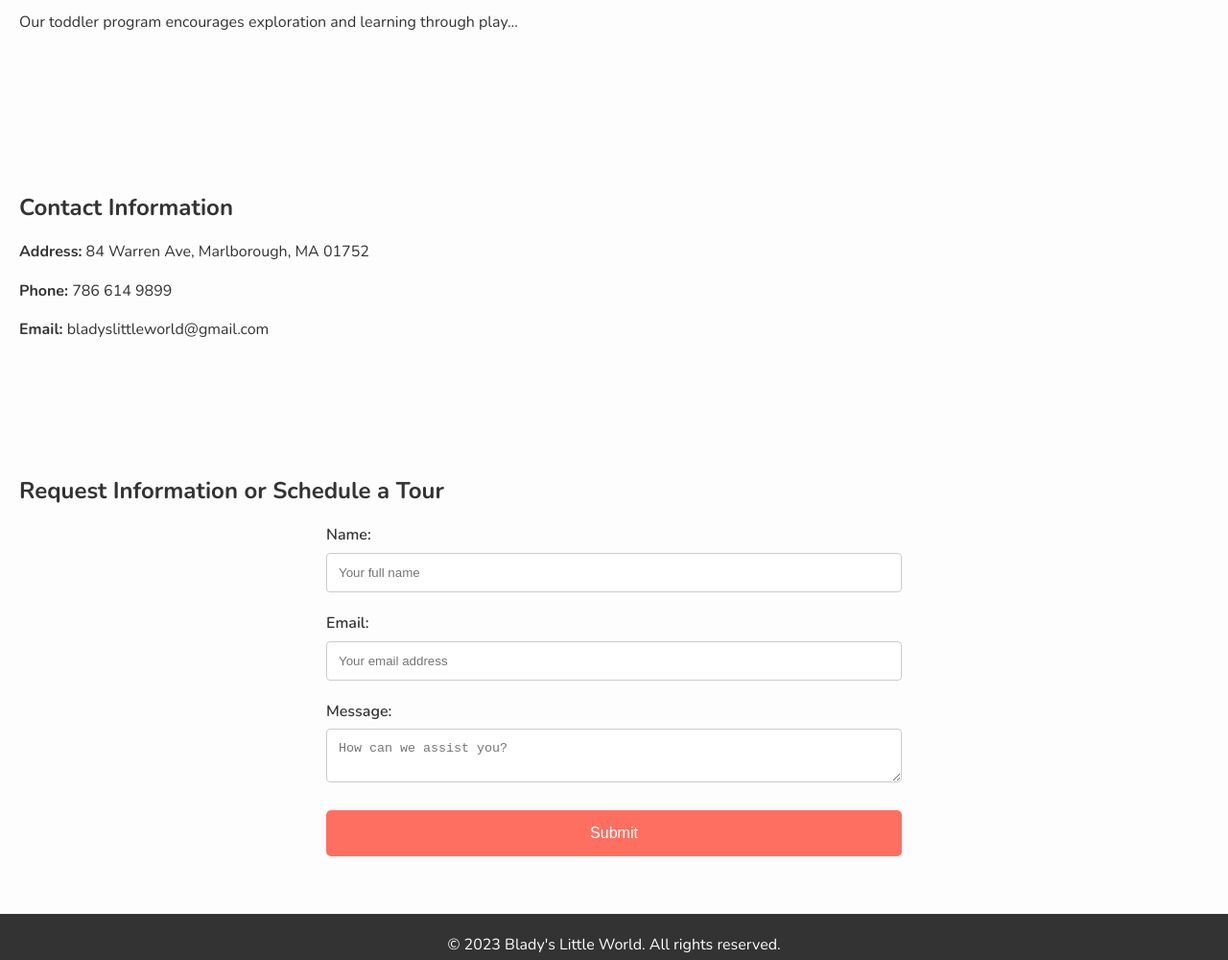
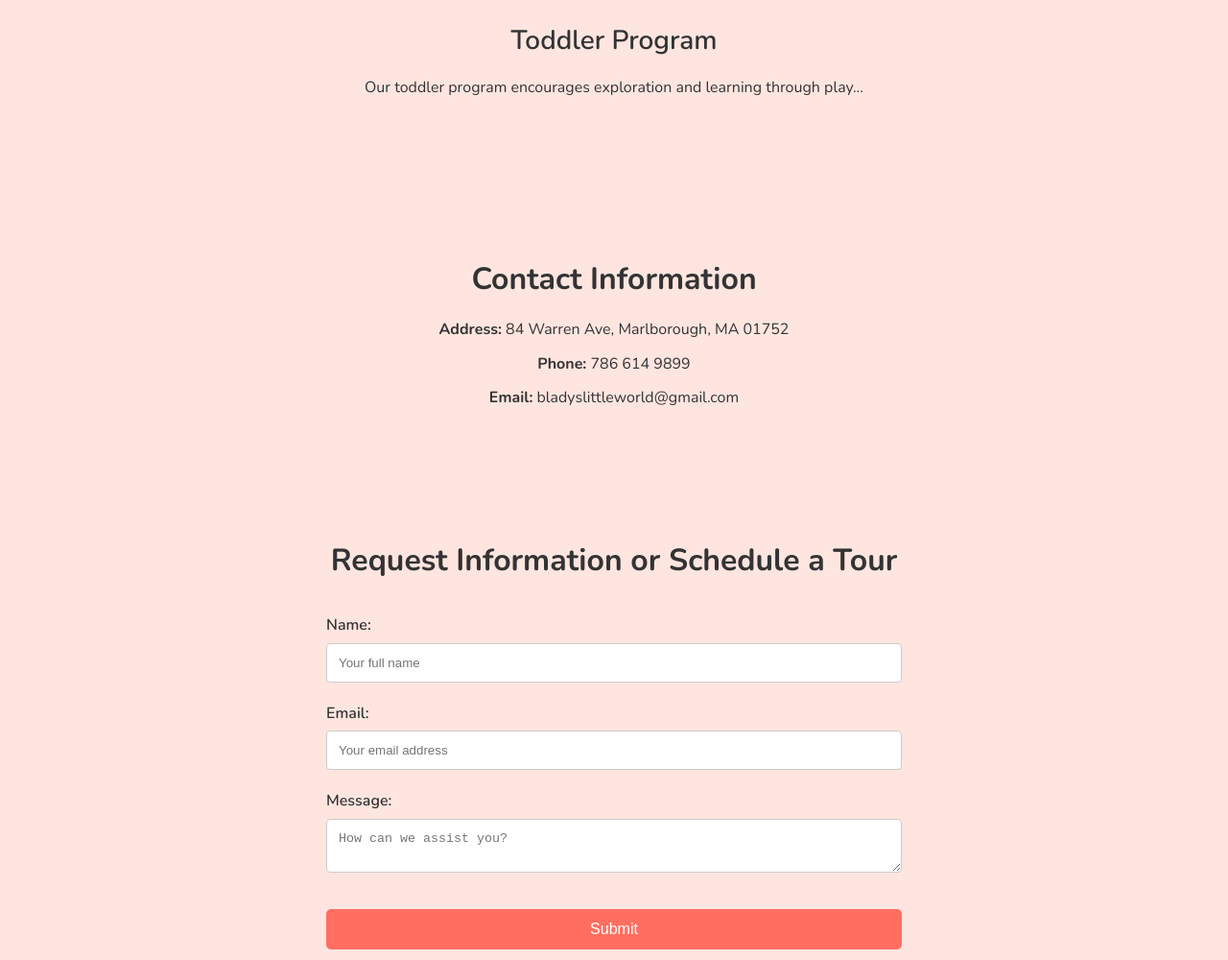
Before and after one commit to scr03573/Blady-s-Little-World, a plain HTML site: page index.html in a window 1280 px wide. Shown: the part 1040-2040 px from the top of the page at 96% size. Drawn offline with nearby package versions, Linux system fonts and the light colour scheme.

```diff
--- a/css/styles.css
+++ b/css/styles.css
@@ -5,11 +5,20 @@
     box-sizing: border-box;
 }
 
+/* Color Variables */
+:root {
+    --primary-color: #ff6f61; /* Navbar, buttons */
+    --secondary-color: #ffe5e0; /* Background of header and sections */
+    --text-color: #333;
+    --background-color: #fdfdfd;
+    --button-hover-color: #ff8a75;
+}
+
 /* General Styling */
 body {
     font-family: 'Nunito', sans-serif;
-    background-color: #fdfdfd;
-    color: #333;
+    background-color: var(--background-color);
+    color: var(--text-color);
     line-height: 1.6;
 }
 
@@ -17,7 +26,24 @@ h1, h2, h3 {
     margin-bottom: 15px;
 }
 
+h1 {
+    font-size: 2.5em;
+    font-weight: 700;
+}
+
+h2 {
+    font-size: 2em;
+    font-weight: 700;
+}
+
+h3 {
+    font-size: 1.75em;
+    font-weight: 600;
+}
+
 p {
+    font-size: 1em;
+    font-weight: 400;
     margin-bottom: 15px;
 }
 
@@ -36,7 +62,7 @@ img {
     display: flex;
     justify-content: space-between;
     align-items: center;
-    background-color: #ff6f61;
+    background-color: var(--primary-color);
     padding: 15px 20px;
     position: sticky;
     top: 0;
@@ -92,7 +118,7 @@ header {
     flex-wrap: wrap;
     align-items: center;
     padding: 60px 20px;
-    background-color: #ffe5e0;
+    background-color: var(--secondary-color);
 }
 
 .hero-content {
@@ -108,33 +134,84 @@ header img {
 /* Buttons */
 .buttons {
     margin-top: 20px;
+    text-align: center;
 }
 
 .cta {
     display: inline-block;
-    background-color: #ff6f61;
+    background-color: var(--primary-color);
     color: #fff;
     padding: 12px 25px;
     margin: 10px 5px 0 0;
     border-radius: 5px;
     transition: background-color 0.3s ease;
+    text-align: center;
 }
 
 .cta:hover {
-    background-color: #ff8a75;
+    background-color: var(--button-hover-color);
 }
 
 /* Sections */
 section {
     padding: 60px 20px;
-    scroll-margin-top: 80px; /* Adjust this value to match the height of your navbar */
+    scroll-margin-top: 80px;
+    background-color: var(--secondary-color);
+}
+
+section h2 {
+    text-align: center;
+}
+
+section p {
+    max-width: 800px;
+    margin: 0 auto 15px auto;
+    text-align: center;
 }
 
 .program {
     margin-bottom: 40px;
 }
 
+.program h3 {
+    text-align: center;
+}
+
+.program p {
+    max-width: 800px;
+    margin: 0 auto;
+    text-align: center;
+}
+
+/* Contact Section */
+#contact h2,
+#contact p {
+    text-align: center;
+}
+
+#contact p {
+    margin-bottom: 10px;
+}
+
+#contact p a {
+    color: var(--text-color);
+    text-decoration: none;
+}
+
+#contact p a:hover {
+    text-decoration: underline;
+}
+
 /* Form */
+#form-section {
+    background-color: var(--secondary-color);
+}
+
+#form-section h2 {
+    text-align: center;
+    margin-bottom: 30px;
+}
+
 form {
     max-width: 600px;
     margin: 0 auto;
@@ -158,18 +235,18 @@ form input, form textarea {
 }
 
 form input[type="submit"] {
-    background-color: #ff6f61;
+    background-color: var(--primary-color);
     color: #fff;
     border: none;
     cursor: pointer;
-    padding: 15px;
+    padding: 12px 25px;
     font-size: 16px;
     border-radius: 5px;
     transition: background-color 0.3s ease;
 }
 
 form input[type="submit"]:hover {
-    background-color: #ff8a75;
+    background-color: var(--button-hover-color);
 }
 
 /* Footer */
@@ -186,7 +263,7 @@ footer {
         position: absolute;
         top: 70px;
         right: 0;
-        background-color: #ff6f61;
+        background-color: var(--primary-color);
         flex-direction: column;
         width: 100%;
         display: none;
--- a/index.html
+++ b/index.html
@@ -92,7 +92,9 @@
                 <label for="message" id="message-label">Message:</label>
                 <textarea name="message" id="message" required placeholder="How can we assist you?"></textarea>
             </div>
-            <input type="submit" value="Submit" id="submit-btn">
+            <div class="buttons">
+                <input type="submit" value="Submit" id="submit-btn" class="cta">
+            </div>
         </form>
     </section>
 
```
